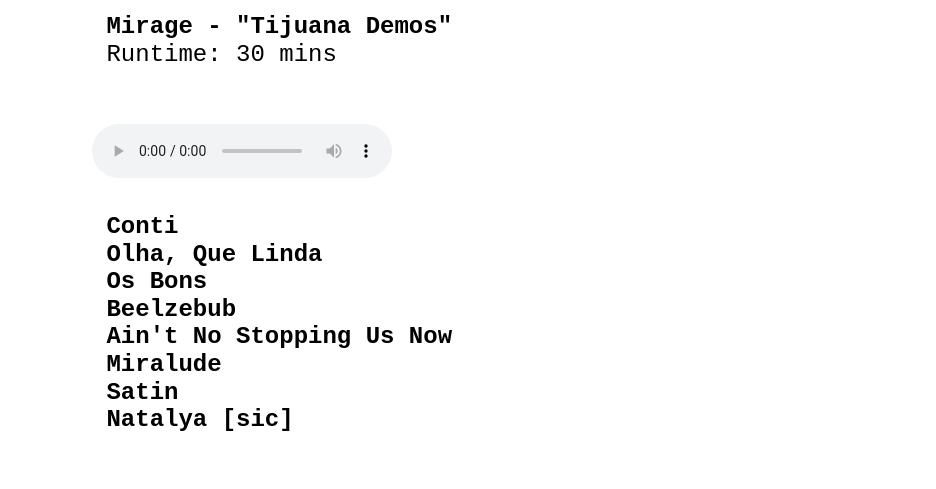
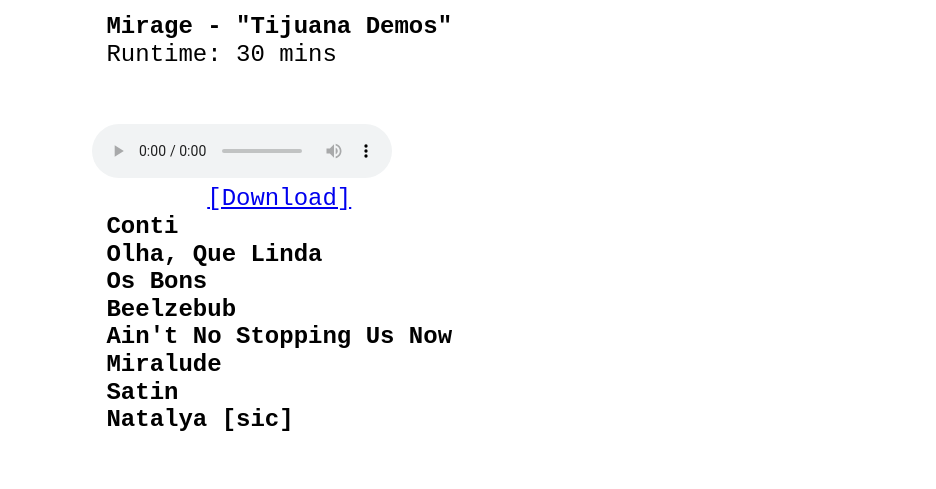
Before and after one commit to miragemusic/miragemusic.github.io, a plain HTML site: page index.html in a window 1280 px wide. Shown: the part 1254-1743 px from the top of the page, without its empty margins (0-936 px from the left). Drawn offline with nearby package versions, Linux system fonts and the light colour scheme.

Commit message:
Update index.html

```diff
--- a/index.html
+++ b/index.html
@@ -65,7 +65,7 @@ living for la paz y luz al fin del túnel.
              controls
              src="https://drive.google.com/uc?export=download&id=16oHYr_3fLya_XPoM0no2NtTHRbNE5COj">
      </audio>
-
+             <a href="https://drive.google.com/uc?export=download&id=16oHYr_3fLya_XPoM0no2NtTHRbNE5COj">[Download]</a>
       <b>Conti
       Olha, Que Linda
       Os Bons
```
